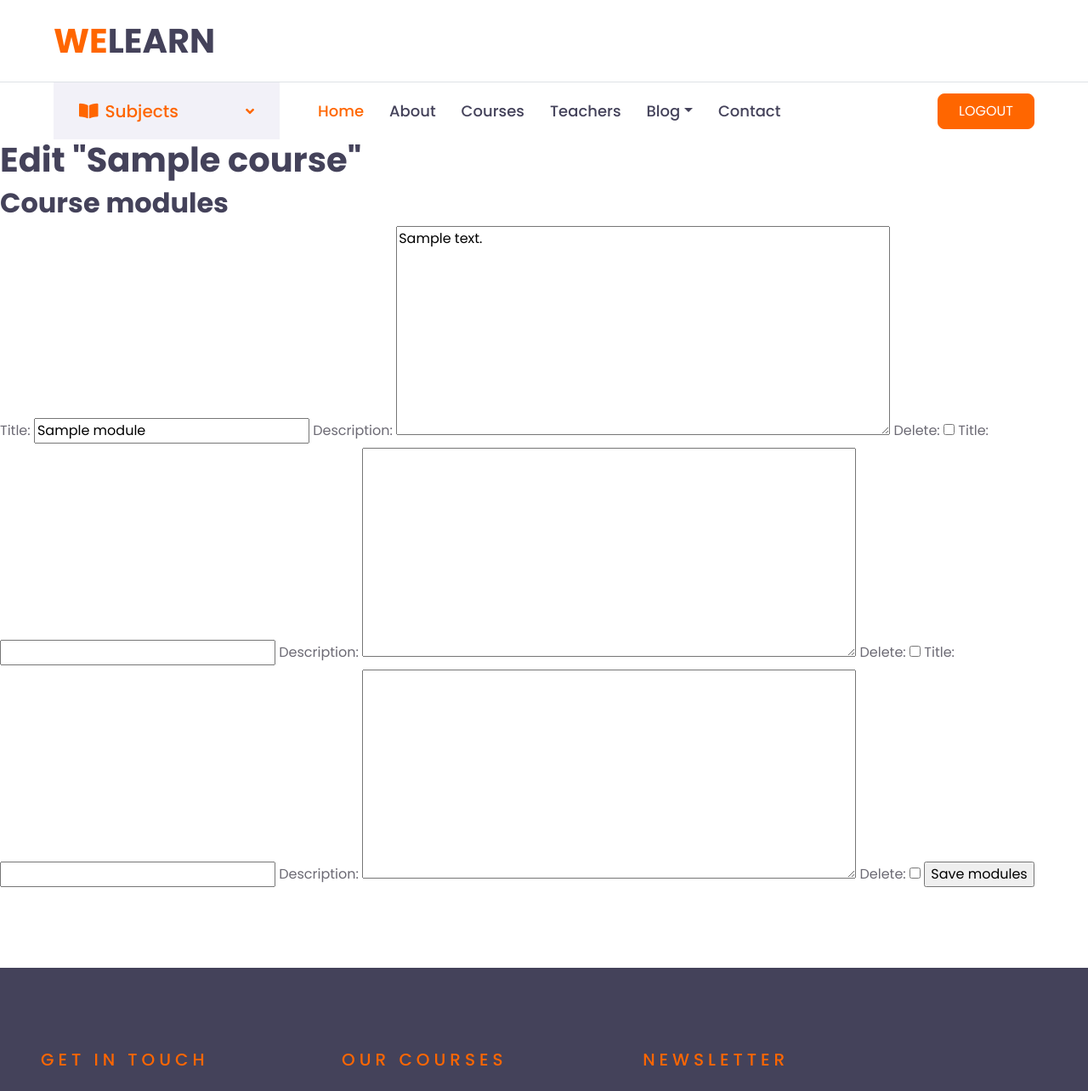
After one commit to SteppaCodes/we-learn, a Django app: page /00000000-0000-0000-0000-000000000001/module/ in a window 1280 px wide. The commit adds this page. Shown: the top 1284 px of the page at 85% size. Run offline with Django 4.2, Linux system fonts and the light colour scheme; a user stored in the database is signed in; tables that the repository leaves empty hold one stand-in row (values such as "Sample post"); parts of the project's set-up code (start-up, migrations or seed data) failed here and were passed over; some libraries are stand-ins or nearby versions.

Commit message:
Added a feature to edit course modules using formsets

```diff
--- /dev/null
+++ b/apps/courses/forms.py
@@ -0,0 +1,6 @@
+from django import forms
+from django.forms.models import inlineformset_factory
+from .models import Course, Module
+
+ModelForm = inlineformset_factory(Course, Module, fields=['title', 'desc'],
+                                  extra=2 ,can_delete=True)
--- a/apps/courses/models.py
+++ b/apps/courses/models.py
@@ -54,7 +54,7 @@ class Content(BaseModel):
     } , on_delete=models.CASCADE)
     object_id = models.PositiveIntegerField()
     item = GenericForeignKey('content_type', 'object_id')
-    order = OrderField(blank=True,for_fields=['module'])
+    order = OrdeField(blank=True,for_fields=['module'])
 
     class Meta:
         ordering= ['order']
--- /dev/null
+++ b/apps/courses/templates/courses/modules/formset.html
@@ -0,0 +1,16 @@
+{% extends "common/base.html" %}
+{% block title %}
+ Edit "{{ course.title }}"
+{% endblock %}
+{% block content %}
+ <h1>Edit "{{ course.title }}"</h1>
+ <div class="module">
+ <h2>Course modules</h2>
+ <form method="post">
+ {{ formset }}
+ {{ formset.management_form }}
+ {% csrf_token %}
+ <input type="submit" value="Save modules">
+ </form>
+ </div>
+{% endblock %}
--- a/apps/courses/templates/courses/mycourses.html
+++ b/apps/courses/templates/courses/mycourses.html
@@ -21,6 +21,7 @@
                         <p class="card-text">Enrolled: 300k</p>
                         <p class="card-text">Teacher: steppacodes</p>
                         <p class="card-text">Price: $200</p>
+                        <p class="card-text"><a href="{% url 'course_module_update' course.id %}">Edit Modules</a></p>
                         <!-- Add more information as needed -->
                     </div>
                 </div>
--- a/apps/courses/urls.py
+++ b/apps/courses/urls.py
@@ -1,11 +1,13 @@
 from django.urls import path
 from .views import (HomeView, ManageCourseListView,
                     CourseUpdateView, CourseCreateView,
-                    CourseDeleteView
+                    CourseDeleteView, CourseModuleUpdateVIew
                     )
 
 urlpatterns= [
     path('', HomeView.as_view(), name='home' ),
     path('mycourses/', ManageCourseListView.as_view(), name='mycourses'),
     path('create-course/', CourseCreateView.as_view(), name='create-course' ),
+
+    path('<pk>/module/', CourseModuleUpdateVIew.as_view(), name='course_module_update' ),
 ]
--- a/apps/courses/views.py
+++ b/apps/courses/views.py
@@ -1,9 +1,12 @@
-from django.shortcuts import render, redirect
+from django.shortcuts import render, redirect, get_object_or_404
 from django.views import View
-from django.views.generic import ListView, CreateView, UpdateView, DeleteView
+from django.views.generic import (ListView, CreateView,
+                                   UpdateView, DeleteView)
+from django.views.generic.base import TemplateResponseMixin
 from .models import Course, Subject
 
-from .mixins import OwnerCourseMixin, OwnerEditMixin, OwnerCourseEditMixin
+from .mixins import OwnerCourseMixin, OwnerCourseEditMixin
+from .forms import ModelForm
 
 #TODO: cREATA A COURSE OBJECTIVES THAT STUDENTS WILL TICK IF THEY ARE ABLE TO MEET THE OBJECTIVES
 
@@ -37,3 +40,32 @@ class CourseDeleteView(OwnerCourseMixin, DeleteView):
 
 class CourseDetailView():
     pass
+
+
+class CourseModuleUpdateVIew(TemplateResponseMixin, View):
+    template_name = 'courses/modules/formset.html'
+    course=None
+
+    def get_formset(self,data=None):
+        return ModelForm(instance=self.course, data=data)
+
+    def dispatch(self, request, pk) :
+        self.course = get_object_or_404(Course, id=pk, owner=request.user)
+        return super().dispatch(request, pk)
+
+    def get(self, request, *args, **Kwargs):
+        formset = self.get_formset()
+        return self.render_to_response({
+            'formset':formset,
+            'course': self.course
+        })
+
+    def post(self, request, *args, **Kwargs):
+        formset = self.get_formset(request.POST)
+        if formset.is_valid():
+            formset.save()
+            return redirect('mycourses')
+        return self.render_to_response({
+            'course':self.course,
+            'formset':formset
+        })
```
